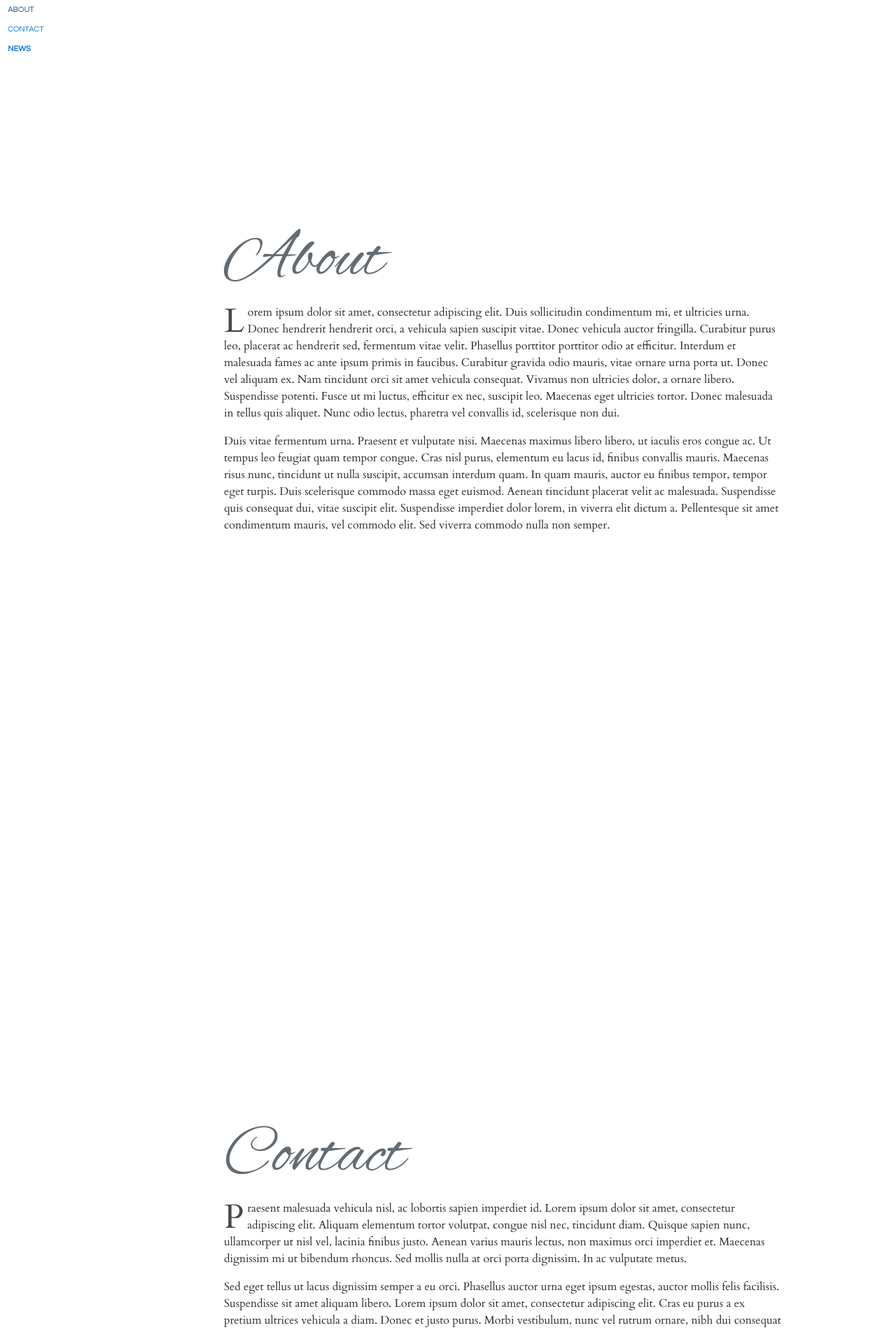
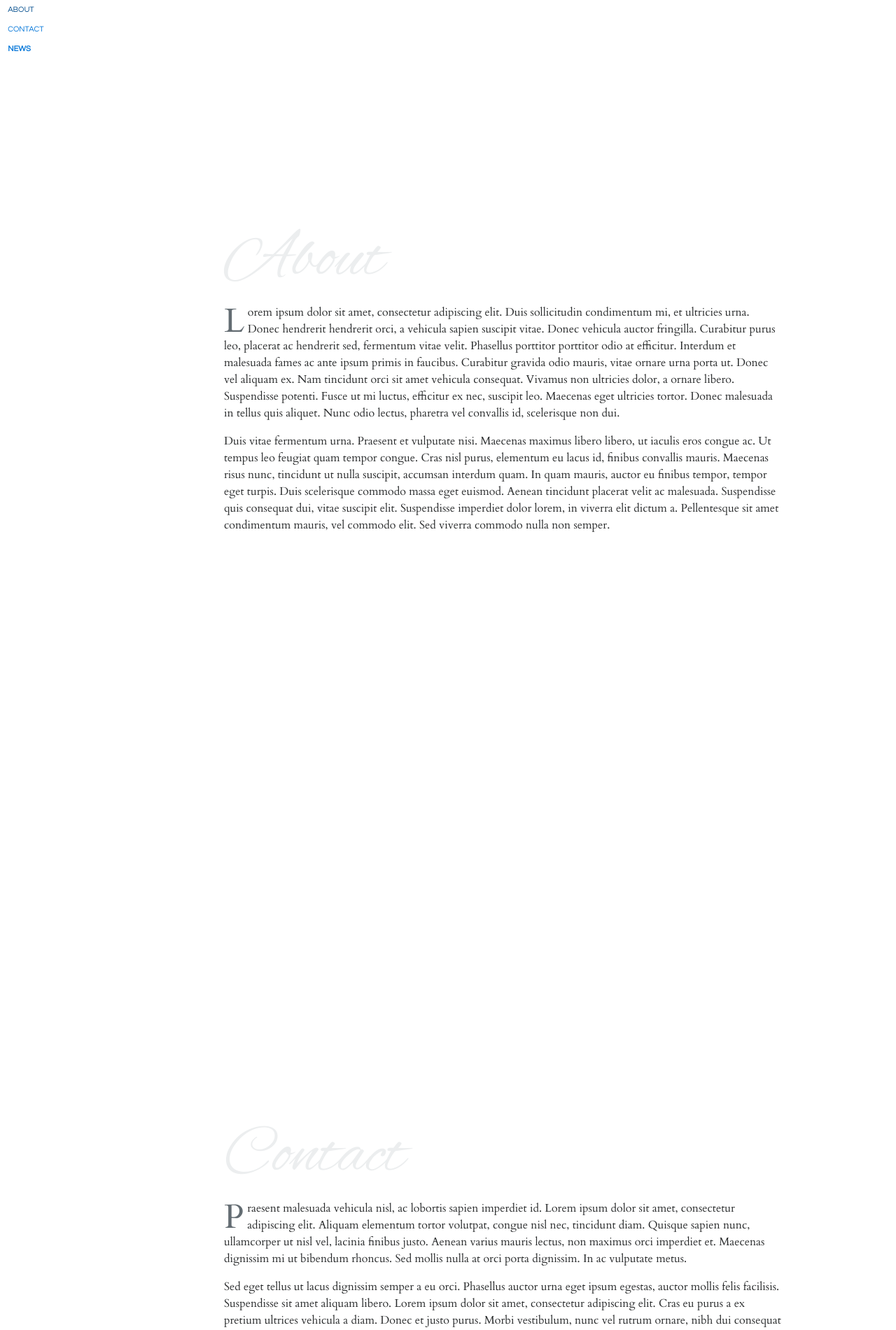
Before and after one commit to JoyceKimberly/SoniaBjornsen, a Jekyll site: the page built from index.md, in a window 1280 px wide. Shown: the top 1900 px of the page at 70% size. Built offline with Jekyll 4.4.1, drawn with Linux system fonts in a browser that asks for light colours; nearby versions of some CDN libraries; the repository's description, which GitHub fills in, is left out.

Commit message:
Update style.scss

```diff
--- a/assets/css/style.scss
+++ b/assets/css/style.scss
@@ -84,14 +84,14 @@ h1, h2, h3, h4, h5, h6 {
 h1,
 h1 a {
   font-size: 6rem;
-  color: $gray-light;
+  color: $gray-lighter;
 }
 
 p {
   font-family: $serif;
 }
 p:first-child:first-letter {
-  color: $gray;
+  color: $gray-light;
   float: left;
   font-size: 3rem;
   line-height: 2.8rem;
```
